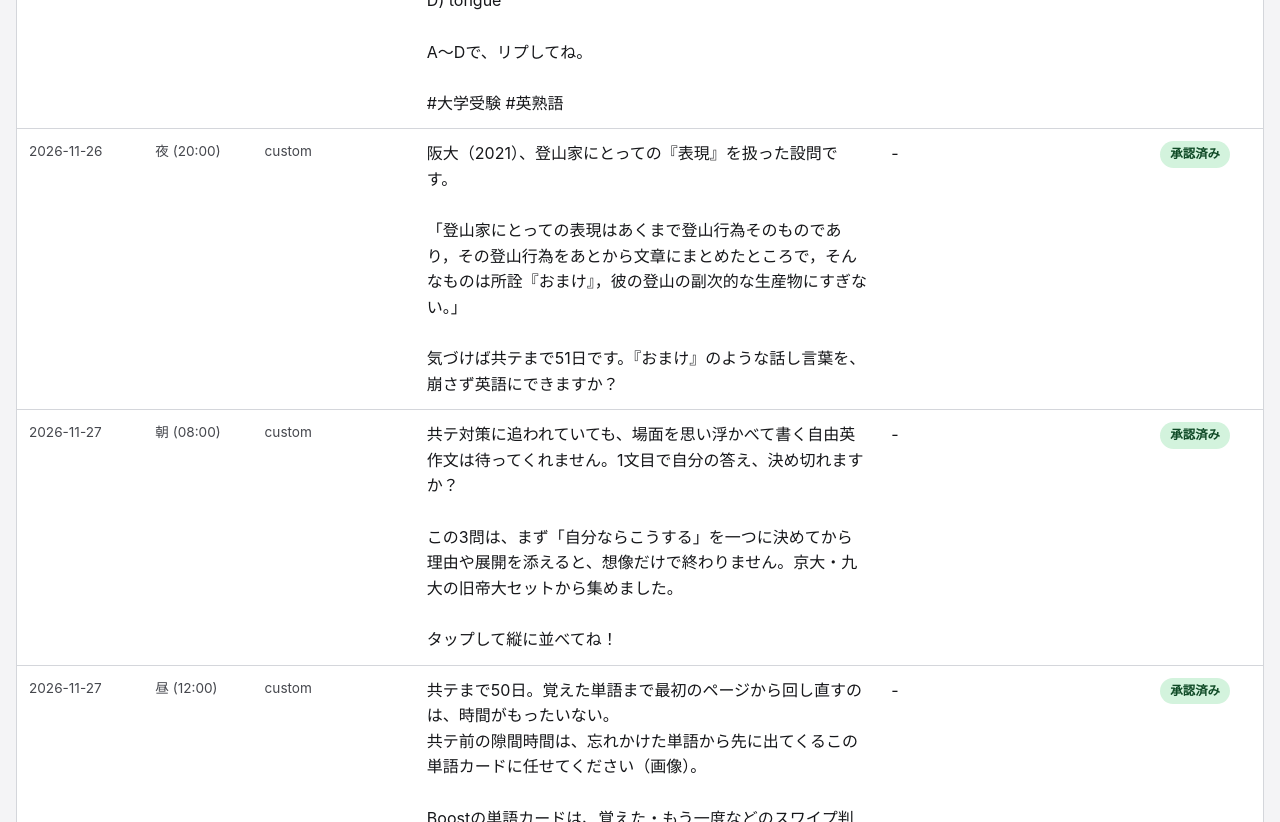
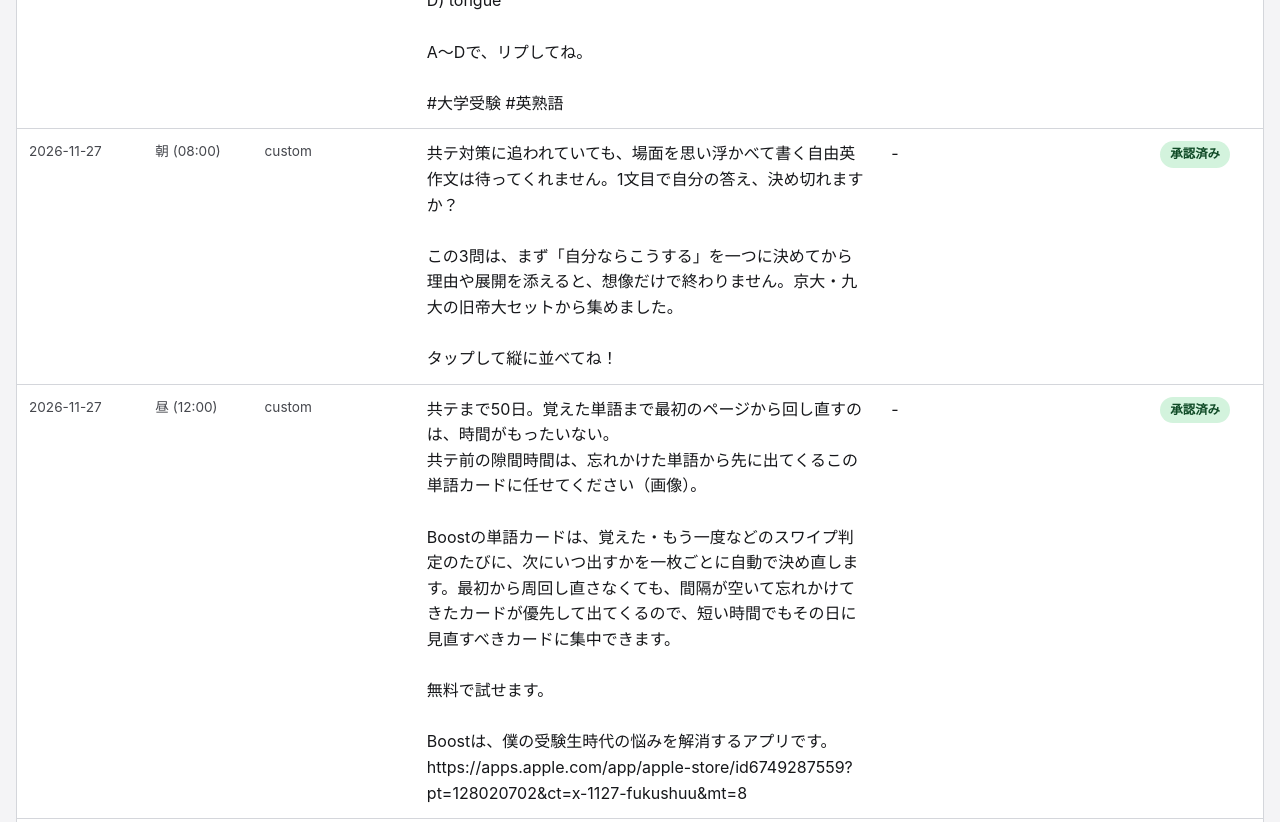
Before and after one commit to yama9haru-bit/boost-x-view, a plain HTML site: page index.html in a window 1280 px wide. Shown: the part 2980-3802 px from the top of the page. Drawn offline with Linux system fonts and the light colour scheme.

Commit message:
Update public view (2026-11-26T11:00:11Z)
Co-Authored-By: Claude Fable 5 <noreply@anthropic.com>

```diff
--- a/index.html
+++ b/index.html
@@ -184,11 +184,7 @@ D) tongue
 
 A〜Dで、リプしてね。
 
-#大学受験 #英熟語</td><td class='text-cell'>-</td><td><span class='badge badge-pending'>承認待ち</span></td></tr><tr><td class='meta'>2026-11-26</td><td class='meta'>夜 (20:00)</td><td class='meta'>custom</td><td class='text-cell'>阪大（2021）、登山家にとっての『表現』を扱った設問です。
-
-「登山家にとっての表現はあくまで登山行為そのものであり，その登山行為をあとから文章にまとめたところで，そんなものは所詮『おまけ』，彼の登山の副次的な生産物にすぎない。」
-
-気づけば共テまで51日です。『おまけ』のような話し言葉を、崩さず英語にできますか？</td><td class='text-cell'>-</td><td><span class='badge badge-approved'>承認済み</span></td></tr><tr><td class='meta'>2026-11-27</td><td class='meta'>朝 (08:00)</td><td class='meta'>custom</td><td class='text-cell'>共テ対策に追われていても、場面を思い浮かべて書く自由英作文は待ってくれません。1文目で自分の答え、決め切れますか？
+#大学受験 #英熟語</td><td class='text-cell'>-</td><td><span class='badge badge-pending'>承認待ち</span></td></tr><tr><td class='meta'>2026-11-27</td><td class='meta'>朝 (08:00)</td><td class='meta'>custom</td><td class='text-cell'>共テ対策に追われていても、場面を思い浮かべて書く自由英作文は待ってくれません。1文目で自分の答え、決め切れますか？
 
 この3問は、まず「自分ならこうする」を一つに決めてから理由や展開を添えると、想像だけで終わりません。京大・九大の旧帝大セットから集めました。
 
@@ -396,7 +392,11 @@ D) keep
 
 A〜Dで、リプしてね。
 
-#大学受験 #英作文</td><td class='text-cell'>-</td><td><span class='badge badge-pending'>承認待ち</span></td></tr></table></div><h2 style='font-size:1.05rem;margin:24px 0 8px'>投稿済み(最新順、最大30件)</h2><div class='table-wrap'><table><tr><th>日付</th><th>スロット</th><th>種別</th><th>本文</th><th>リプ</th><th>状態</th><th>リンク</th></tr><tr><td class='meta'>2026-11-26</td><td class='meta'>朝 (08:00)</td><td class='meta'>custom</td><td class='text-cell'>「腹がすわる」「ないものねだり」、そのまま英語にすると別の話になります。
+#大学受験 #英作文</td><td class='text-cell'>-</td><td><span class='badge badge-pending'>承認待ち</span></td></tr></table></div><h2 style='font-size:1.05rem;margin:24px 0 8px'>投稿済み(最新順、最大30件)</h2><div class='table-wrap'><table><tr><th>日付</th><th>スロット</th><th>種別</th><th>本文</th><th>リプ</th><th>状態</th><th>リンク</th></tr><tr><td class='meta'>2026-11-26</td><td class='meta'>夜 (20:00)</td><td class='meta'>custom</td><td class='text-cell'>阪大（2021）、登山家にとっての『表現』を扱った設問です。
+
+「登山家にとっての表現はあくまで登山行為そのものであり，その登山行為をあとから文章にまとめたところで，そんなものは所詮『おまけ』，彼の登山の副次的な生産物にすぎない。」
+
+気づけば共テまで51日です。『おまけ』のような話し言葉を、崩さず英語にできますか？</td><td class='text-cell'>-</td><td><span class='badge badge-posted'>投稿済み</span></td><td><a class='tweet-link' href='https://twitter.com/i/web/status/2125907450780127392' rel='noopener' target='_blank'>本文を見る →</a></td></tr><tr><td class='meta'>2026-11-26</td><td class='meta'>朝 (08:00)</td><td class='meta'>custom</td><td class='text-cell'>「腹がすわる」「ないものねだり」、そのまま英語にすると別の話になります。
 阪大の和文英訳に出たこの6つ、×を見る前に何問書けますか？
 
 タップして縦に並べてね！</td><td class='text-cell'>-</td><td><span class='badge badge-posted'>投稿済み</span></td><td><a class='tweet-link' href='https://twitter.com/i/web/status/2125726258466259267' rel='noopener' target='_blank'>本文を見る →</a></td></tr><tr><td class='meta'>2026-11-25</td><td class='meta'>夜 (20:00)</td><td class='meta'>custom</td><td class='text-cell'>京大（1995）の後期日程に出た一文。政治家の伝記のあり方を論じています。
@@ -545,9 +545,4 @@ C) done
 D) to do</td><td class='text-cell'>-</td><td><span class='badge badge-posted'>投稿済み</span></td><td><a class='tweet-link' href='https://twitter.com/i/web/status/2122162768308834507' rel='noopener' target='_blank'>本文を見る →</a></td></tr><tr><td class='meta'>2026-11-16</td><td class='meta'>朝 (08:00)</td><td class='meta'>custom</td><td class='text-cell'>和文英訳で「どうかされましたか」「〜する気になれない」が出てきたら、この6つを思い出してください。
 京大志望向けに、京大の過去問から集めました。
 
-タップして縦に並べてね！</td><td class='text-cell'>-</td><td><span class='badge badge-posted'>投稿済み</span></td><td><a class='tweet-link' href='https://twitter.com/i/web/status/2122102377616695579' rel='noopener' target='_blank'>本文を見る →</a></td></tr><tr><td class='meta'>2026-11-15</td><td class='meta'>夜 (20:00)</td><td class='meta'>custom</td><td class='text-cell'>神戸大学（2013）の和文英訳、「大切なことは〜ということだ」の1文の問題。</td><td class='text-cell'>-</td><td><span class='badge badge-posted'>投稿済み</span></td><td><a class='tweet-link' href='https://twitter.com/i/web/status/2121921184212402310' rel='noopener' target='_blank'>本文を見る →</a></td></tr><tr><td class='meta'>2026-11-15</td><td class='meta'>朝 (08:00)</td><td class='meta'>custom</td><td class='text-cell'>東大の和文英訳に実際に出た日本語で、直訳すると減点されやすい表現まとめ 第19弾
-
-タップして縦に並べてね！
-
-(◎を隠して、×のどこがダメか考えてから見るのがおすすめ)</td><td class='text-cell'>前回の第18弾はこちら👇
-ほかの回もあわせて見てね。</td><td><span class='badge badge-posted'>投稿済み</span></td><td><a class='tweet-link' href='https://twitter.com/i/web/status/2121739974412537863' rel='noopener' target='_blank'>本文を見る →</a><br><a class='tweet-link' href='https://twitter.com/i/web/status/2121739983832932715' rel='noopener' target='_blank'>リプを見る →</a></td></tr></table></div><footer class='page-footer'><a class='tweet-link' href='https://github.com/yama9haru-bit/boost-x-view/commits/main' rel='noopener'>更新履歴</a> — <a class='tweet-link' href='https://github.com/yama9haru-bit/boost-x-view' rel='noopener'>このページについて</a></footer></body></html>
+タップして縦に並べてね！</td><td class='text-cell'>-</td><td><span class='badge badge-posted'>投稿済み</span></td><td><a class='tweet-link' href='https://twitter.com/i/web/status/2122102377616695579' rel='noopener' target='_blank'>本文を見る →</a></td></tr><tr><td class='meta'>2026-11-15</td><td class='meta'>夜 (20:00)</td><td class='meta'>custom</td><td class='text-cell'>神戸大学（2013）の和文英訳、「大切なことは〜ということだ」の1文の問題。</td><td class='text-cell'>-</td><td><span class='badge badge-posted'>投稿済み</span></td><td><a class='tweet-link' href='https://twitter.com/i/web/status/2121921184212402310' rel='noopener' target='_blank'>本文を見る →</a></td></tr></table></div><footer class='page-footer'><a class='tweet-link' href='https://github.com/yama9haru-bit/boost-x-view/commits/main' rel='noopener'>更新履歴</a> — <a class='tweet-link' href='https://github.com/yama9haru-bit/boost-x-view' rel='noopener'>このページについて</a></footer></body></html>
```
